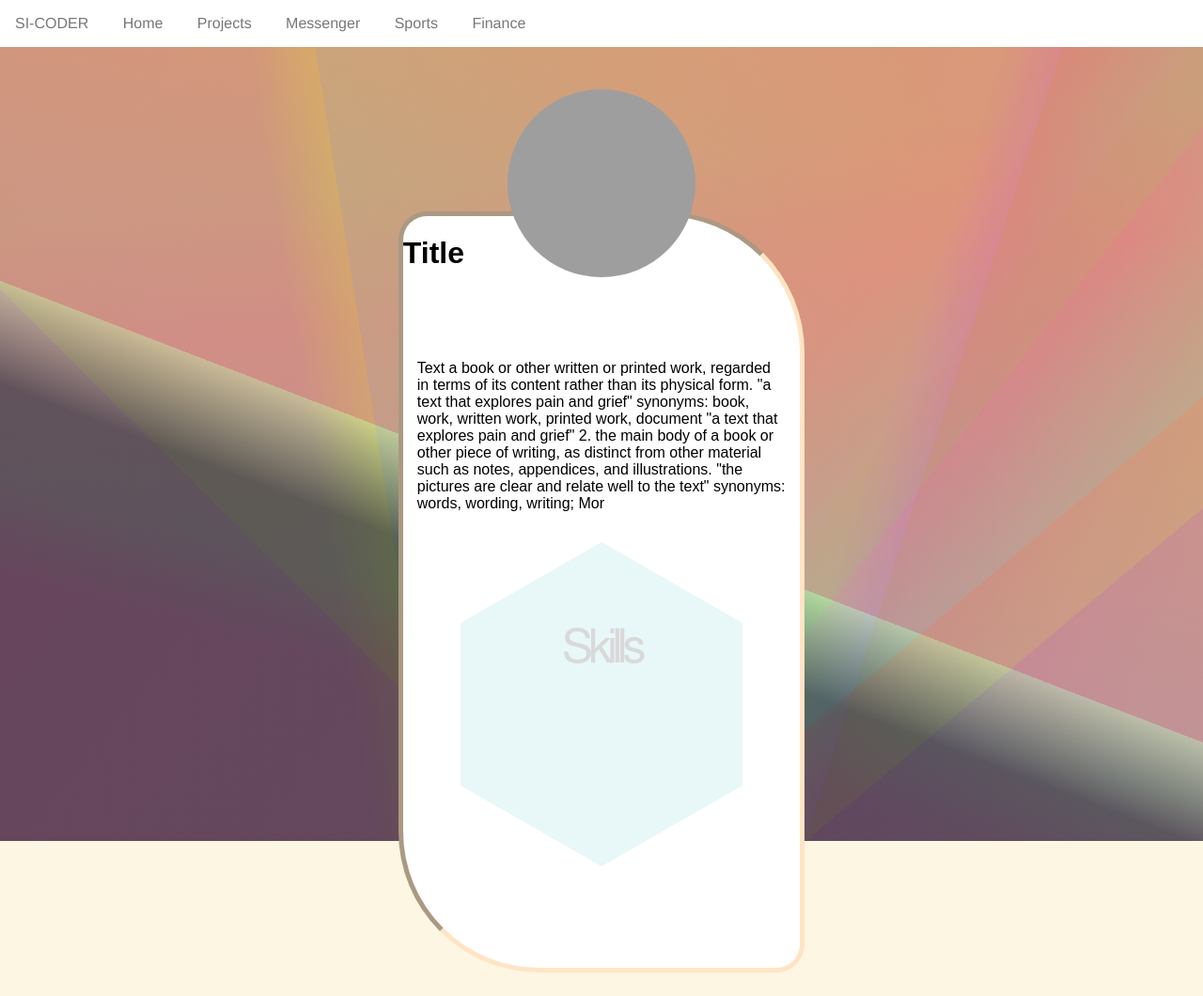
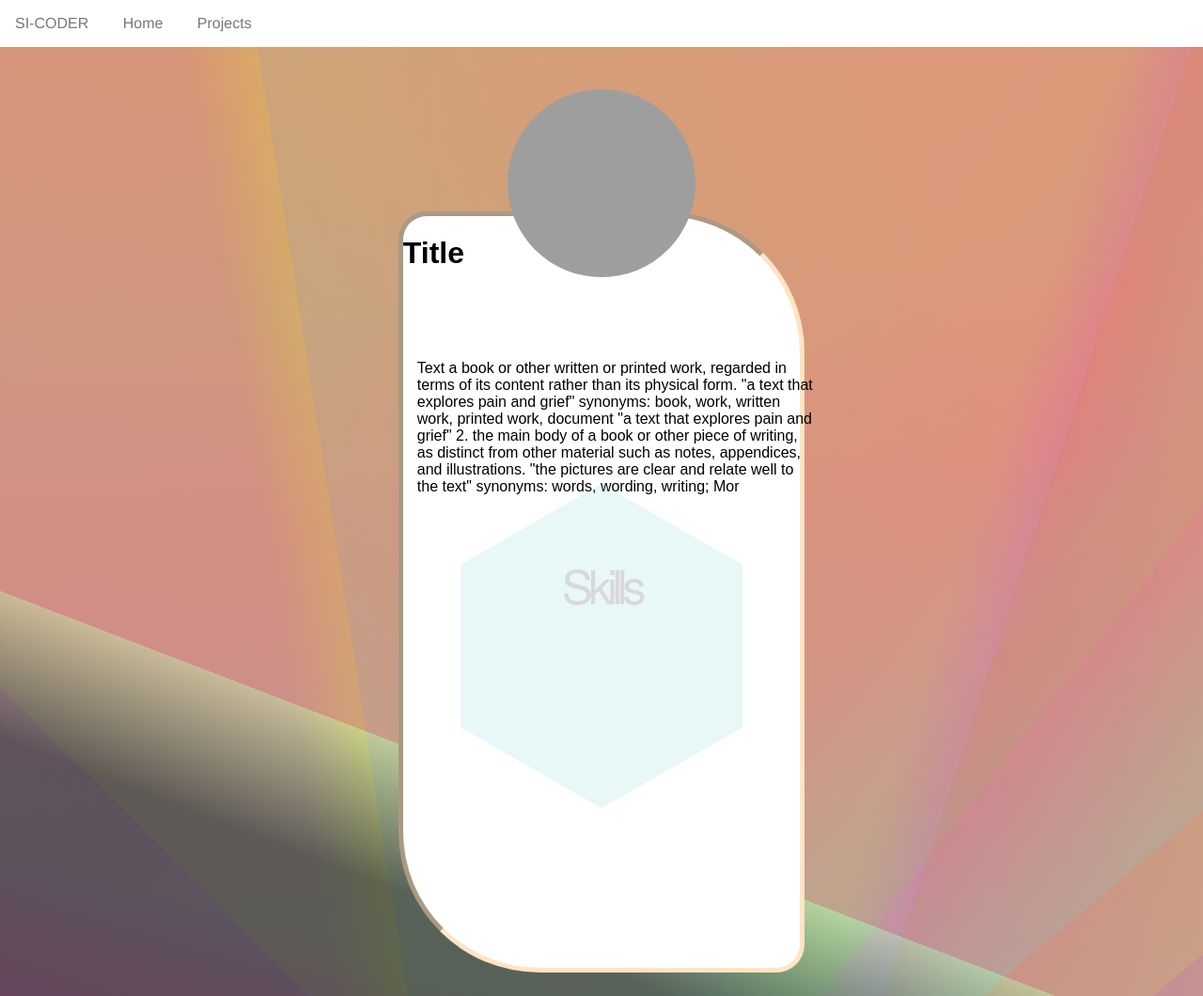
Before and after one commit to p0dxD/p0dxD.github.io, a plain HTML site: page index.html in a window 1280 px wide. Shown: the top 1060 px of the page at 94% size. Drawn offline with Linux system fonts and the light colour scheme; grey boxes are pictures that could not be loaded.

Commit message:
fixed background

```diff
--- a/assets/css/main.css
+++ b/assets/css/main.css
@@ -51,7 +51,9 @@ footer {
   position: relative; }
 
 .about-text {
-  padding: 10px 15px 10px 15px; }
+  padding: 10px 15px 10px 15px;
+  height: 100px;
+  width: 100%; }
 
 img {
   display: block;
--- a/assets/js/shards.js
+++ b/assets/js/shards.js
@@ -85,7 +85,7 @@ Plugin.prototype.catcol = function(col){
 Plugin.prototype.fit = function(){
 	this.el.css({
 		'width':'100%',
-		'height': window.innerHeight
+		//'height': window.innerHeight
 	})
 }
 
--- a/index.html
+++ b/index.html
@@ -22,9 +22,6 @@
     <ul class="pure-menu-list">
         <li class="pure-menu-item"><a href="#" class="pure-menu-link">Home</a></li>
         <li class="pure-menu-item"><a href="#" class="pure-menu-link">Projects</a></li>
-        <li class="pure-menu-item"><a href="#" class="pure-menu-link">Messenger</a></li>
-        <li class="pure-menu-item"><a href="#" class="pure-menu-link">Sports</a></li>
-        <li class="pure-menu-item"><a href="#" class="pure-menu-link">Finance</a></li>
     </ul>
 </div>
 		<div class="container">
@@ -77,8 +74,10 @@ synonyms:	words, wording, writing; Mor
 
 		</div>
 		<footer>
-
-
+    <ul class="pure-menu-list nav-footer">
+        <li class="pure-menu-item"><a href="#" class="pure-menu-link">About</a></li>
+        <li class="pure-menu-item"><a href="#" class="pure-menu-link">Sources</a></li>
+    </ul>
 </footer>
 </body>
 
```
Also changed, not shown: projects/projects.html (+1 -4 lines), assets/css/main.min.css, 1 other file. Lines whose indentation alone changed are shown as unchanged.
